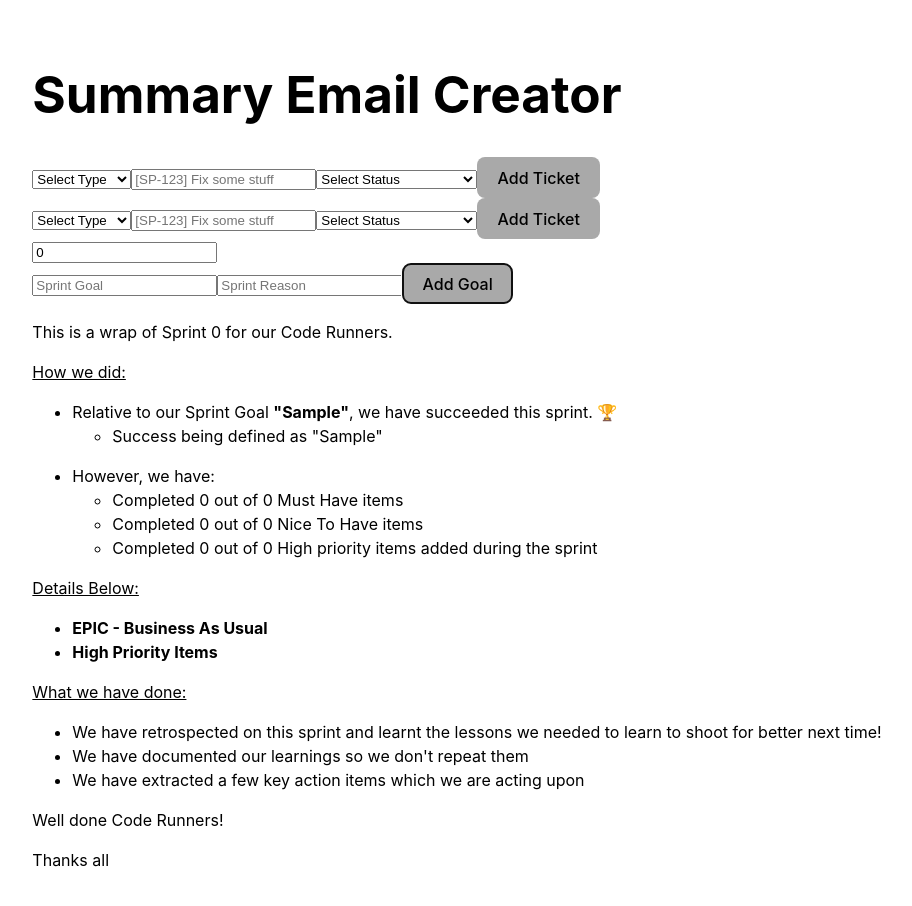
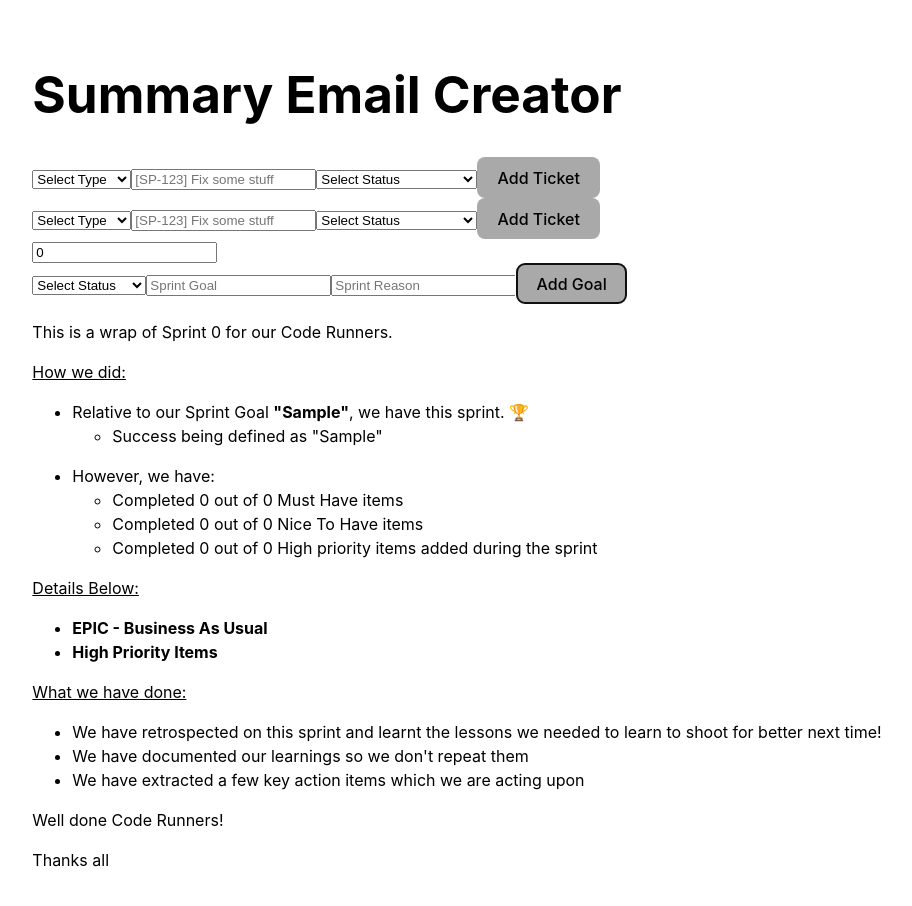
Before and after one commit to taskinoz/Email-Creator, a React (Vite) app: page / in a window 1280 px wide. Both pictures are taken after typing "Sample", "Sample" into the empty fields and a click on the button "Add Goal". Shown: the top 906 px of the page, without its empty margins (183-1095 px from the left). Built offline with nearby package versions, Linux system fonts and the light colour scheme.

Commit message:
Added success and not success

```diff
--- a/src/components/Goals.jsx
+++ b/src/components/Goals.jsx
@@ -1,10 +1,11 @@
 const Goals = ({
     goal,
     reason,
+    status,
 }) => {
     return (
         <ul>
-            <li>Relative to our Sprint Goal <strong>"{goal}"</strong>, we have succeeded this sprint. 🏆 </li>
+            <li>Relative to our Sprint Goal <strong>"{goal}"</strong>, we have {status} this sprint. 🏆 </li>
             <ul>
                 <li>Success being defined as "{reason}"</li>
             </ul>
--- a/src/components/GoalsInput.jsx
+++ b/src/components/GoalsInput.jsx
@@ -9,6 +9,11 @@ const GoalsInput = ({ addGoal }) => {
 
     return (
         <div>
+            <select value={goal?.status??""} onChange={(e) => updateGoal({status: e.target.value})}>
+                <option>Select Status</option>
+                <option value="succeeded">Succeeded</option>
+                <option value="not succeeded">Not Succeeded</option>
+            </select>
             <input type="text" placeholder="Sprint Goal" value={goal?.goal??""} onChange={(e) => updateGoal({goal: e.target.value})} />
             <input type="text" placeholder="Sprint Reason" value={goal?.reason??""} onChange={(e) => updateGoal({reason: e.target.value})} />
             <button onClick={() => {
--- a/src/components/SummaryEmail.jsx
+++ b/src/components/SummaryEmail.jsx
@@ -27,7 +27,7 @@ const SummaryEmail = ({
             <p>This is a wrap of Sprint {sprint} for our Code Runners.</p>
             <p style={{textDecoration:"underline"}}>How we did:</p>
             {goals.map((goal, index) => (
-                <Goals key={goal.goal+index} goal={goal.goal} reason={goal.reason} />
+                <Goals key={goal.goal+index} goal={goal.goal} reason={goal.reason} status={goal.status} />
             ))}
 
             <ul>
```
